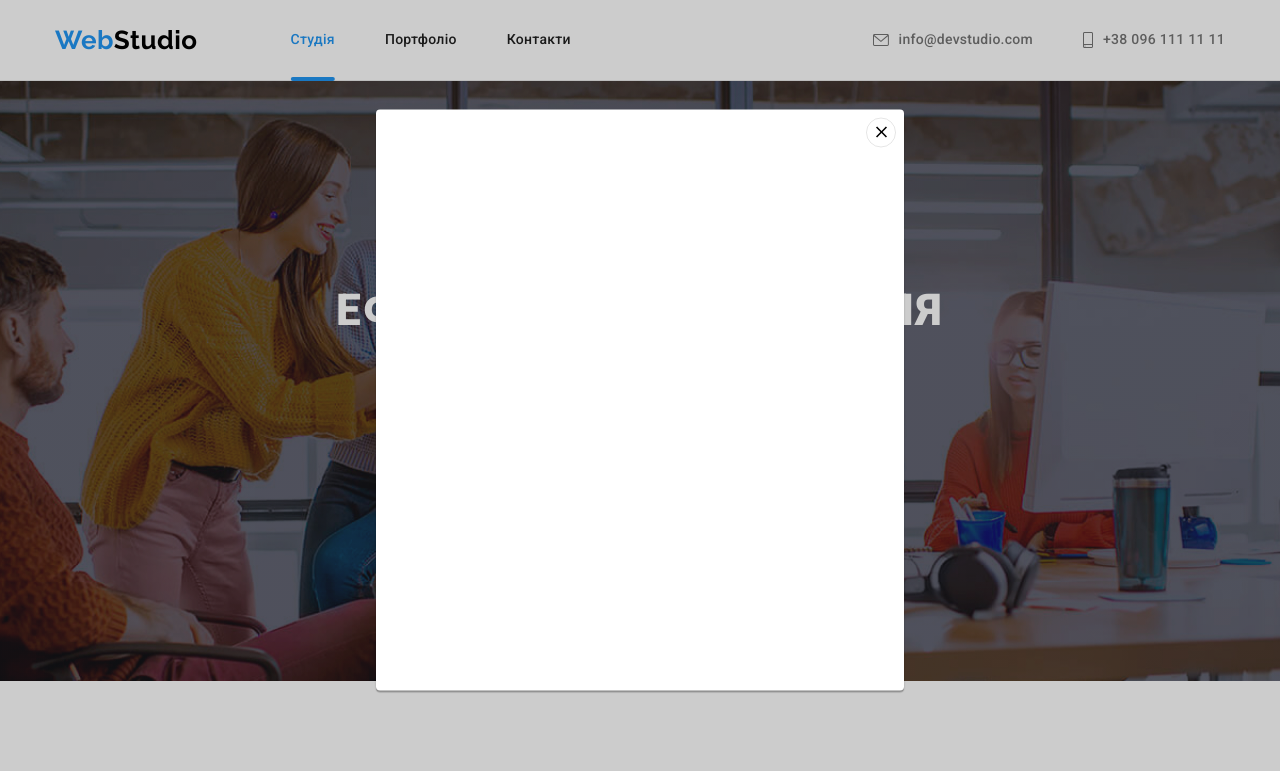
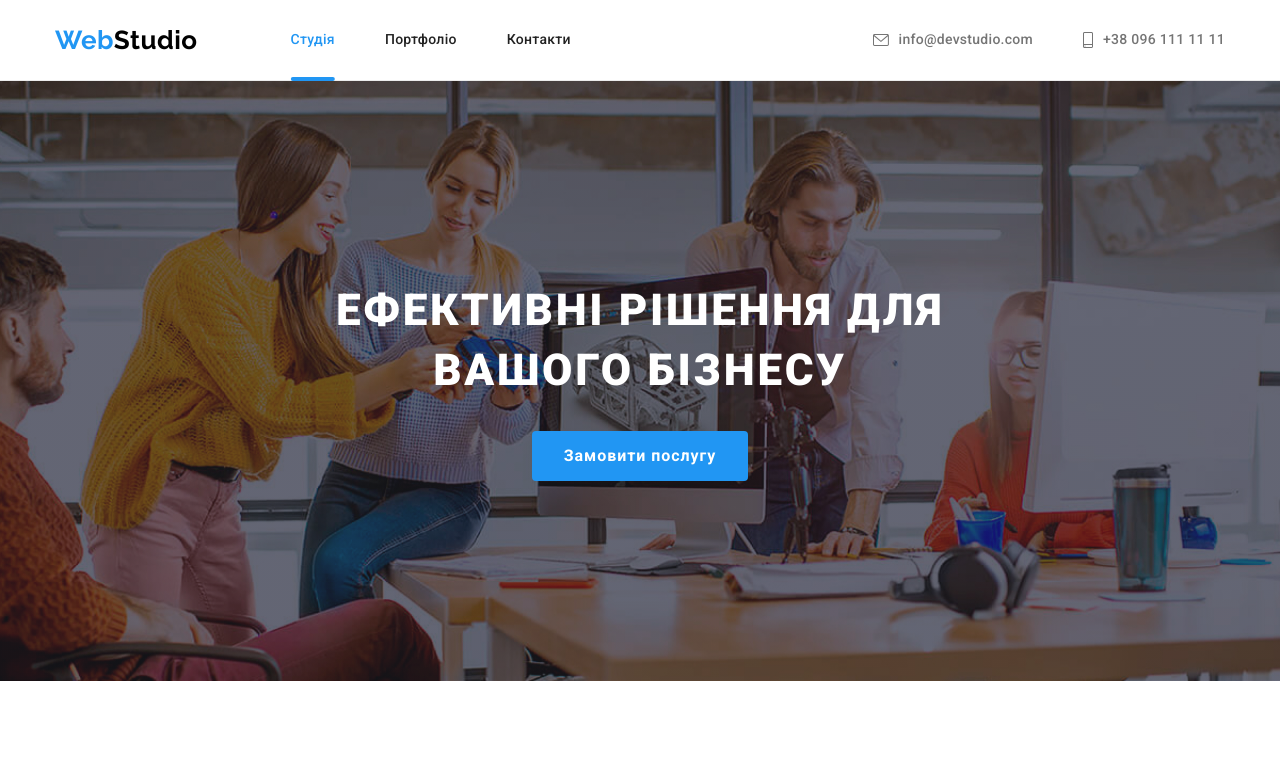
Before and after one commit to alineriya/goit-markup-hw-05, a plain HTML site: page index.html in a window 1280 px wide. Shown: the top 771 px of the page. Drawn offline with nearby package versions, Linux system fonts and the light colour scheme.

Commit message:
hw05-final-v2

```diff
--- a/index.html
+++ b/index.html
@@ -810,7 +810,7 @@
 
     <!-- Modal window -->
     <div
-      class="backdrop"
+      class="backdrop is-hidden"
       data-modal
     >
       <div class="modal">
```
